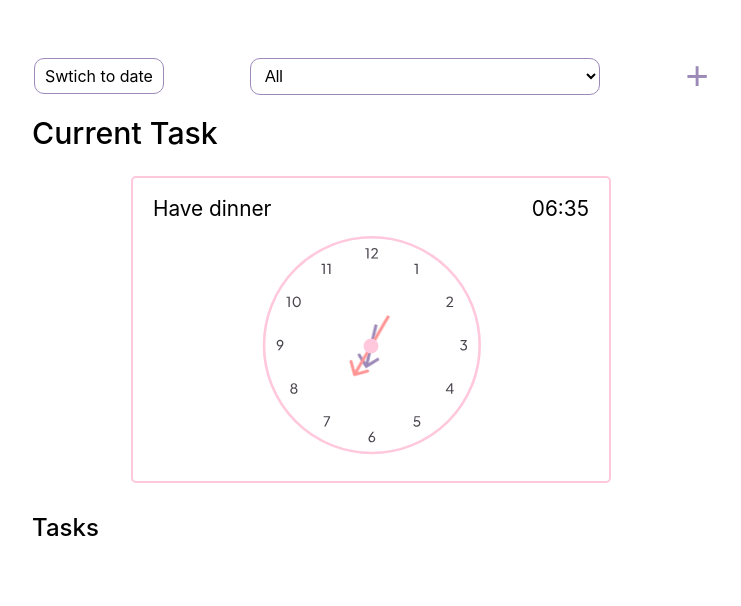
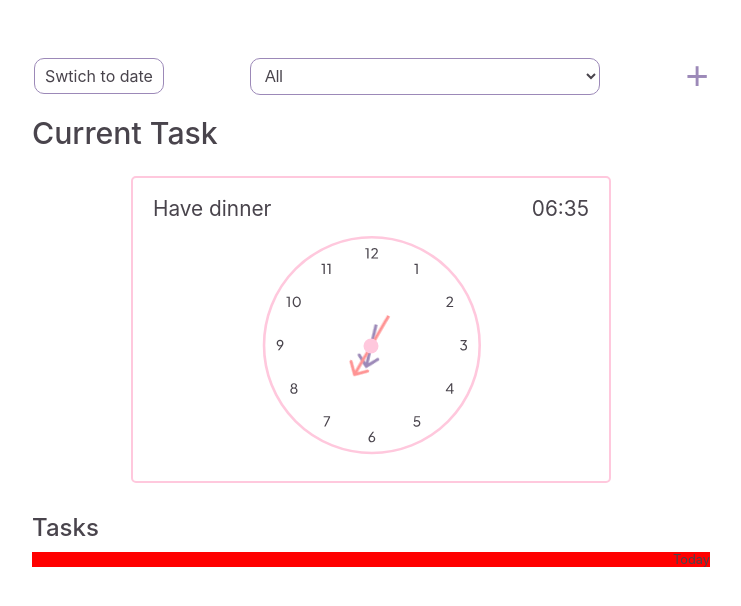
Before and after one commit to Amin-Ansari/My-to-do-list, a React (Create React App) app: page / in a window 1280 px wide. Shown: the top 606 px of the page, without its empty margins (269-1010 px from the left). Built offline with nearby package versions, Linux system fonts and the light colour scheme.

Commit message:
The UL and the list title are added and also the color is changed

```diff
--- a/src/Components/Data/ToDoList.js
+++ b/src/Components/Data/ToDoList.js
@@ -1,9 +1,11 @@
 import classes from "./ToDoList.module.css";
+import ListLayout from "../UI/ListLayout";
 
 export default function ToDoList() {
   return (
     <div className={classes["todo-list-style"]}>
       <h2 className={classes["title-style"]}>Tasks</h2>
+      <ListLayout></ListLayout>
     </div>
   );
 }
--- /dev/null
+++ b/src/Components/UI/ListLayout.css
@@ -0,0 +1,9 @@
+.list-title {
+  background-color: red;
+}
+.list-title h4 {
+  text-align: right;
+  font-size: 0.8rem;
+  font-weight: normal;
+  margin: 10px 0px;
+}
--- /dev/null
+++ b/src/Components/UI/ListLayout.js
@@ -0,0 +1,11 @@
+import "./ListLayout.css";
+
+export default function ListLayout() {
+  return (
+    <ul>
+      <div className="list-title">
+        <h4>Today</h4>
+      </div>
+    </ul>
+  );
+}
--- a/src/index.css
+++ b/src/index.css
@@ -4,6 +4,7 @@
   box-sizing: border-box;
   list-style-type: none;
   text-decoration: none;
+  color: #49444c;
 }
 body {
   font-family: -apple-system, BlinkMacSystemFont, "Segoe UI", "Roboto", "Oxygen",
```
